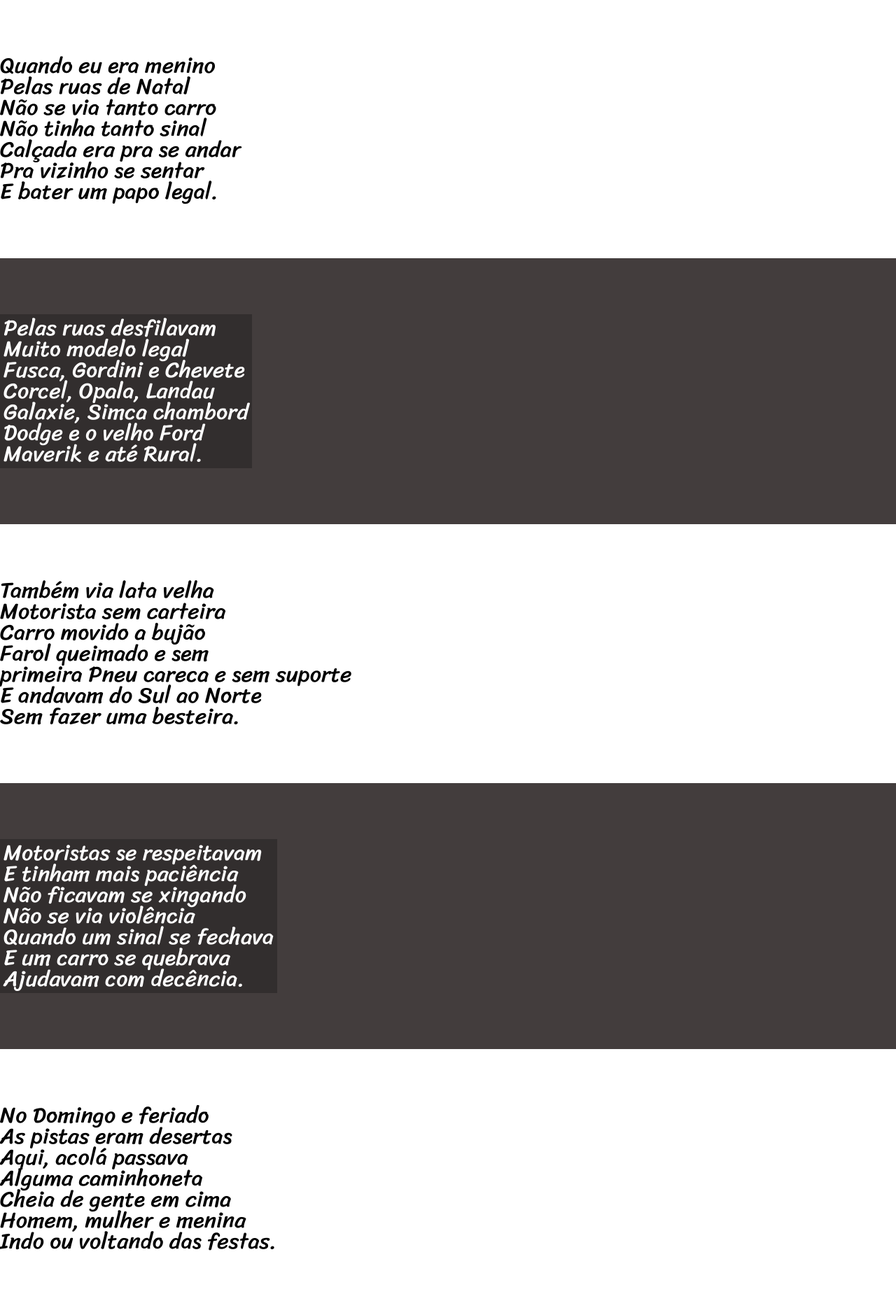
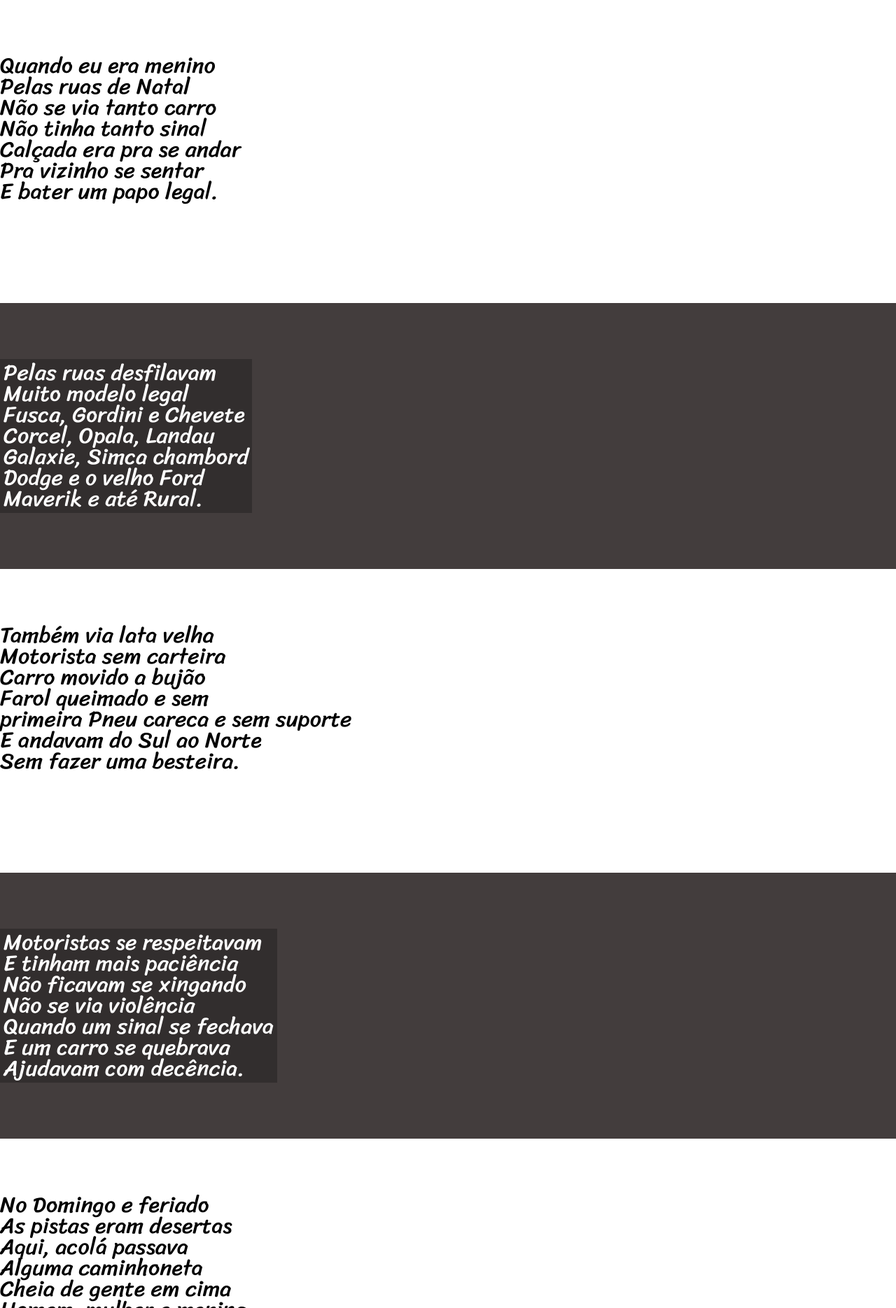
Before and after one commit to davi-albuquerque-da-silva/projeto-cordeis, a PHP site: page /index03.html in a window 1280 px wide. Shown: the part 208-2077 px from the top of the page at 70% size. Run offline with PHP 8.4, Linux system fonts and the light colour scheme.

Commit message:
atualizei o projeto

```diff
--- a/cordeis/estilo/style.css
+++ b/cordeis/estilo/style.css
@@ -54,6 +54,9 @@ section{
     font-family: var(--fonte3);
     font-size: 2.5vw;
 }
+section >p{
+    padding-bottom:2em;
+}
 section.normal {
     background-color: white;
     color: black;
--- a/cordeis/index02.html
+++ b/cordeis/index02.html
@@ -33,7 +33,7 @@
      </p>
  </section>
 
- <section class="imagem">
+ <section class="imagem" id="img01">
      <p>
          Mas nada substitui <br>
 
@@ -84,7 +84,7 @@
      </p>
  </section>
 
- <section class="imagem">
+ <section class="imagem" id="img02">
      <p>
          Alpercata, baladeira <br>
 
--- a/cordeis/index03.html
+++ b/cordeis/index03.html
@@ -38,7 +38,7 @@
 </section>
 
 
-<section class="imagem">
+<section class="imagem" id="img03"  >
 
     <p>
         Pelas ruas desfilavam <br>
@@ -70,7 +70,7 @@
          </p>
   </section>
 
-<section class="imagem">
+<section class="imagem" id="img04" >
     <p>
         Motoristas se respeitavam <br>
 
@@ -109,7 +109,7 @@
 
 
 
-<section class="imagem">
+<section class="imagem" id="img03"   >
     <p>
         Não se via fila dupla <br>
 
--- a/cordeis/index04.html
+++ b/cordeis/index04.html
@@ -37,7 +37,7 @@
                  </p>
        </section>
 
-      <section class="imagem">
+      <section class="imagem"  id="img05"    >
           <p>
               Teu exemplo bem merece <br>
 
```
Also changed, not shown: cordeis/index.html (+9 -0 lines).
